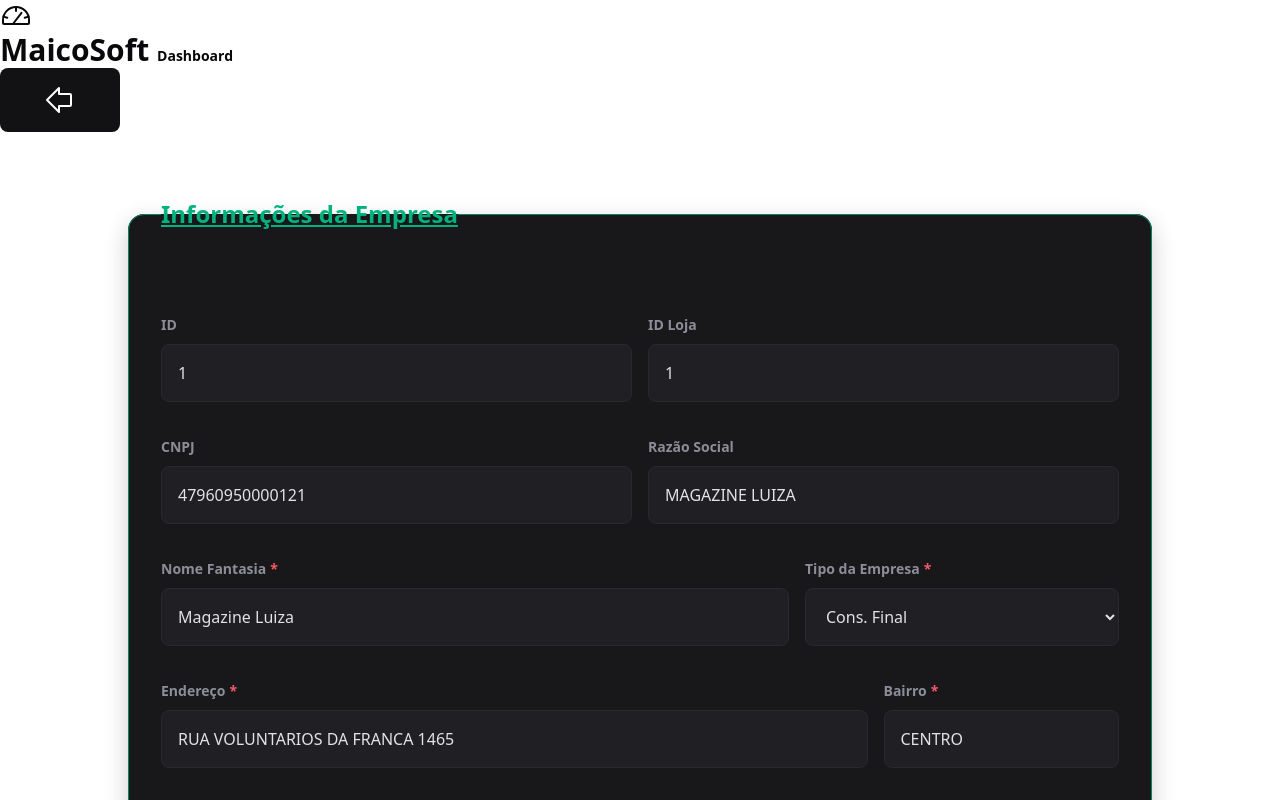
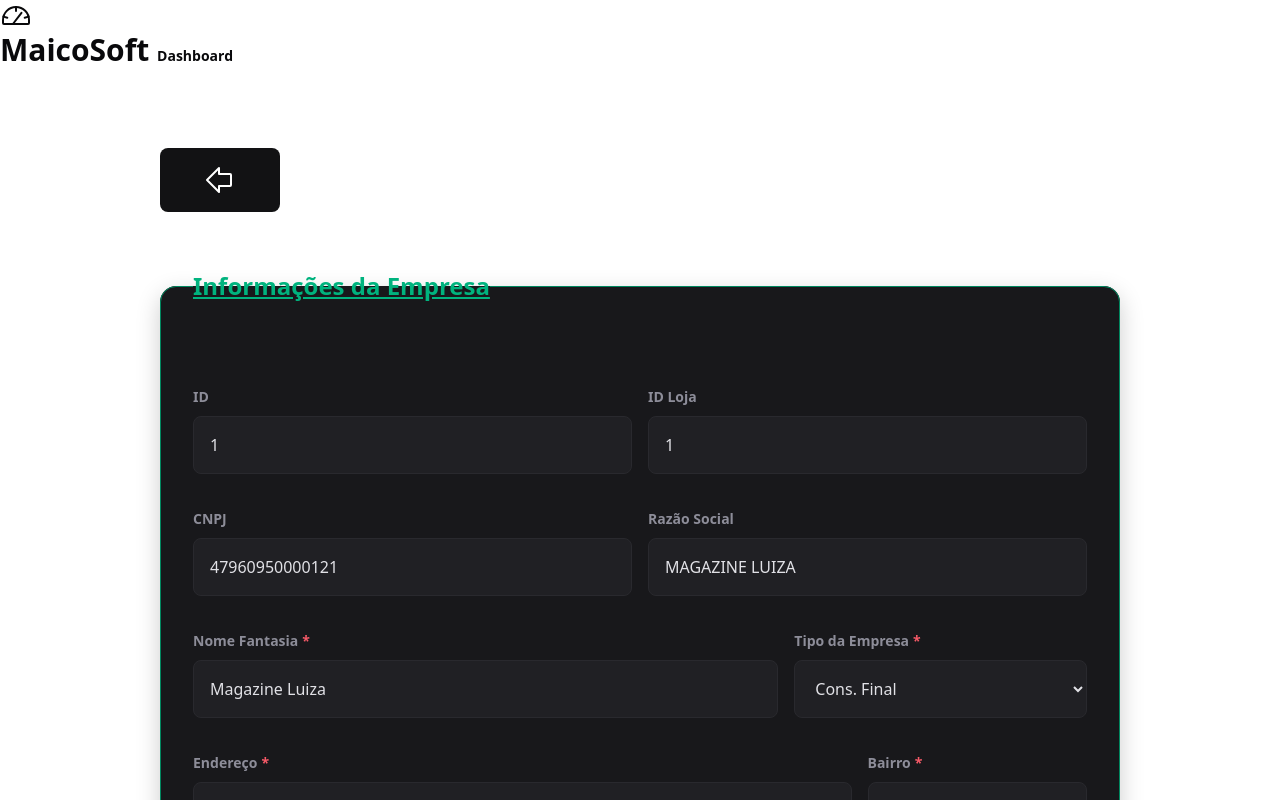
Before and after one commit to pedrohenriquebarcellos/project-eng, a Next.js app: page /edit/1 in a window 1280 px wide. Shown: the top 800 px of the page. Built offline with nearby package versions, Linux system fonts and the light colour scheme; data requests are answered from the project's data file.

Commit message:
:construction: feat: adjust companyType, relayout edit page

```diff
--- a/server.json
+++ b/server.json
@@ -115,7 +115,7 @@
       "companyPhone": "33243-571",
       "companyBirthDate": "1970-06-04",
       "companyHomePage": "",
-      "isActive": "false"
+      "isActive": false
     },
     {
       "id": 6,
@@ -163,13 +163,13 @@
     },
     {
       "id": 8,
-      "companyFantasyName": "Universidade Paulista",
+      "companyFantasyName": "Universidade Paulistaa",
       "cnpj": "06099229000101",
       "companyAddressStreet": "AVENIDA PAULISTA 900",
       "companyAddressDistrict": "BELA VISTA",
       "companyLegalName": "UNIVERSIDADE PAULISTA - UNIP",
       "companyStoreIdNumber": 1,
-      "companyType": "s",
+      "companyType": "f",
       "companyCEP": "01310-100",
       "companyState": "São Paulo",
       "companyCityCode": "3550308",
@@ -224,7 +224,8 @@
       "companyPhone": "32745-500",
       "companyBirthDate": "1993-06-24",
       "companyHomePage": "",
-      "isActive": true
+      "isActive": true,
+      "companyFantasyName": "Dell"
     },
     {
       "id": 11,
--- a/src/app/components/CompanyForm/editCompany.module.css
+++ b/src/app/components/CompanyForm/editCompany.module.css
@@ -1,4 +1,13 @@
 /* RegisterForm.module.css */
+
+.pageWrapper {
+  display: flex;
+  flex-direction: column;
+  gap: 1.5rem;
+  max-width: 1024px;
+  margin: 2rem auto;
+  padding: 3rem 2rem;
+}
 
 .registerFormContainer {
   display: flex;
@@ -7,7 +16,7 @@
   max-width: 1024px;
   width: 100%;
   padding: 3rem 2rem;
-  margin: 4rem auto;
+  margin: 2rem auto;
   border-radius: 16px;
   background: #18181b;
   backdrop-filter: blur(10px);
--- a/src/app/components/CompanyForm/index.tsx
+++ b/src/app/components/CompanyForm/index.tsx
@@ -33,6 +33,7 @@ export default function CompanyForm({ company }: Props) {
 
     const onSubmit = async (data: CompanyFormData) => {
         setIsLoading(true);
+        console.log("Dados do formulário:", data);
 
         await new Promise(resolve => setTimeout(resolve, 1000));
         try {
@@ -52,15 +53,14 @@ export default function CompanyForm({ company }: Props) {
     };
 
     return (
-        <>
-            {success && (
-                <div className={styles.successMessage}>
-                    Empresa atualizada com sucesso!
-                </div>
-            )}
-
-            <BtnBack href="/dashboard" />
+        <div className={styles.pageWrapper}>
+            <BtnBack href="/list" />
             <form onSubmit={handleSubmit(onSubmit)}>
+                {success && (
+                    <div className={styles.successMessage}>
+                        Empresa atualizada com sucesso!
+                    </div>
+                )}
                 {isLoading && (
                     <div className={styles.overlay}>
                         <Spinner size={48} className={styles.spinner} />
@@ -195,6 +195,6 @@ export default function CompanyForm({ company }: Props) {
                     </div>
                 </fieldset>
             </form>
-        </>
+        </div>
     );
 }
--- a/src/app/components/GetCompanies/index.tsx
+++ b/src/app/components/GetCompanies/index.tsx
@@ -1,6 +1,6 @@
 import { api } from "@/lib/axios";
 
-type CompanyType = "f" | "l" | "r" | "S" | "x";
+type CompanyType = "f" | "l" | "r" | "s" | "x";
 
 export type Company = {
     id: number;
--- a/src/app/components/ModalCompany/index.tsx
+++ b/src/app/components/ModalCompany/index.tsx
@@ -19,7 +19,7 @@ export default function CompanyModal({ company, onClose }: Props) {
     "f": "Cons. Final",
     "l": "Produtor Rural",
     "r": "Revendedor",
-    "S": "Solidário",
+    "s": "Solidário",
     "x": "Exportação"
   }
 
@@ -50,7 +50,7 @@ export default function CompanyModal({ company, onClose }: Props) {
         </ul>
         <div className={styles.actionsContainer}>
           <button onClick={() => router.push(`/edit/${company.id}`)}>
-            Edit
+            Editar Cadastro
           </button>
         </div>
       </div>
--- a/src/app/list/listCompanies.module.css
+++ b/src/app/list/listCompanies.module.css
@@ -56,7 +56,7 @@
   }
 
   .row {
-    grid-template-columns: 1fr;
+    grid-template-columns: repeat(auto-fill, minmax(10rem, 1fr));
     padding: 1rem;
   }
 
--- a/src/app/list/page.tsx
+++ b/src/app/list/page.tsx
@@ -17,7 +17,7 @@ export default function ListPage() {
     const [inputPage, setInputPage] = useState<string>('...');
     const [isInputVisible, setIsInputVisible] = useState(false);
     const [searchQuery, setSearchQuery] = useState('');
-    const companiesPerPage = 5;
+    const companiesPerPage = 10;
 
     useEffect(() => {
         const fetchCompanies = async () => {
```
